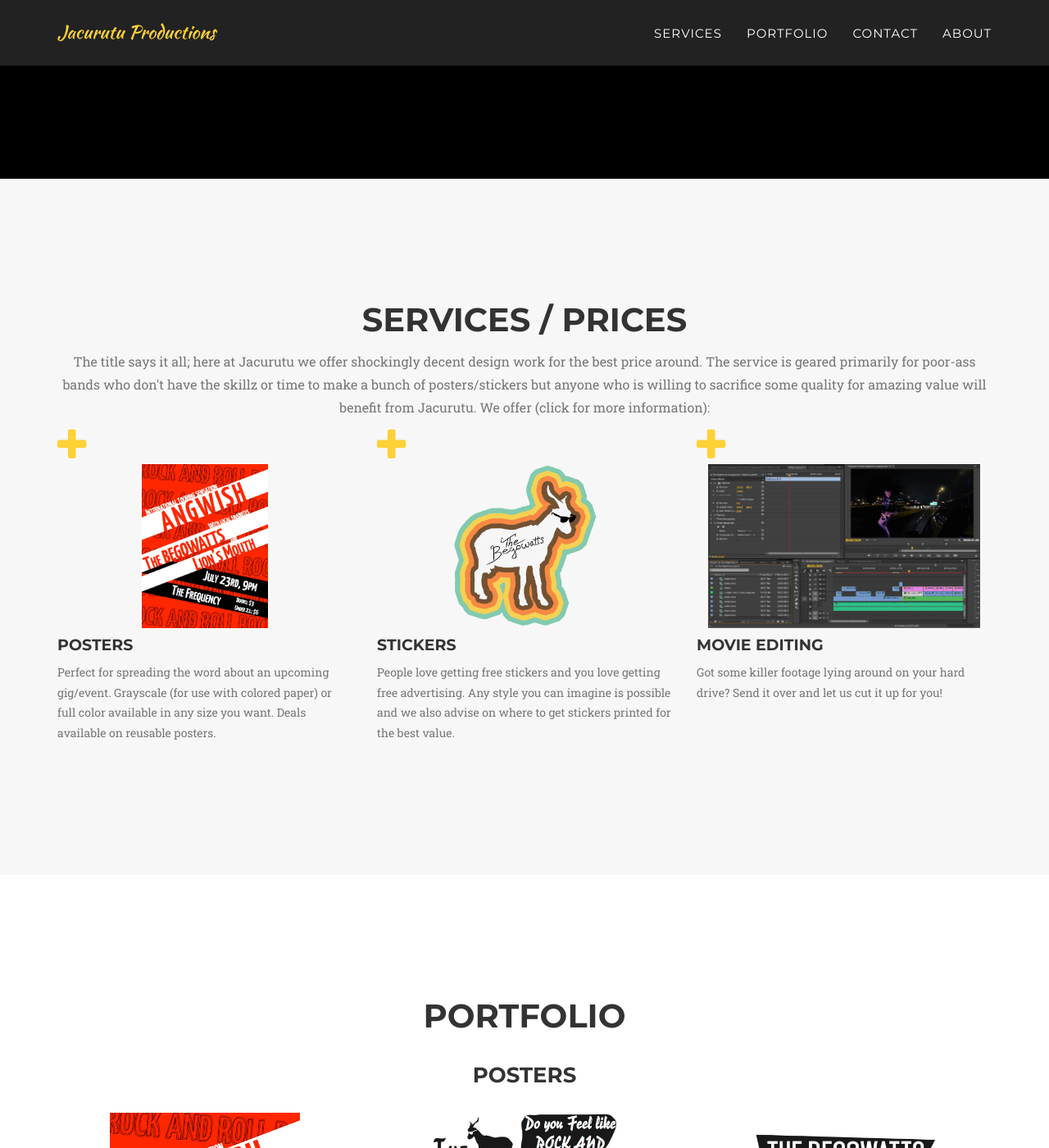
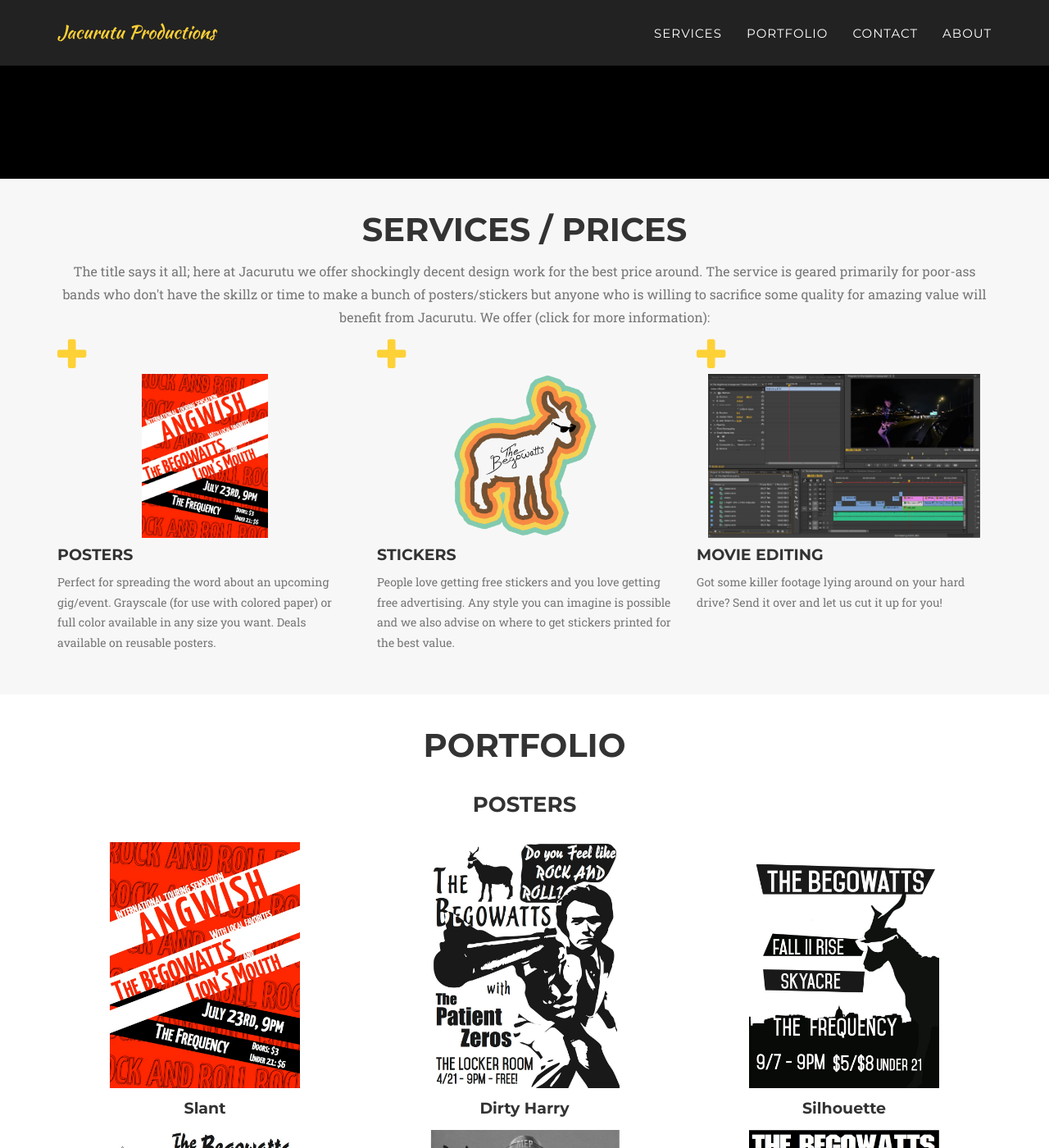
Before and after one commit to eigenbrot/jacurutu, a Jekyll site: the page built from index.html, in a window 1280 px wide and 1400 px high, scrolled down 540 px. Shown: the whole window at 82% size. Built offline with Jekyll 4.4.1, drawn with Linux system fonts in a browser that asks for light colours; some web fonts are replaced.

Commit message:
Decreased padding between sections

```diff
--- a/_includes/css/agency.css
+++ b/_includes/css/agency.css
@@ -338,7 +338,7 @@ section h3.section-subheading {
 
 @media(min-width:768px) {
     section {
-        padding: 150px 0;
+        padding: 40px 0;
     }
 }
 
```
